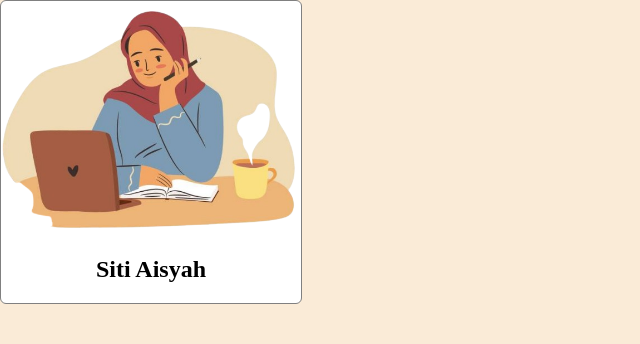
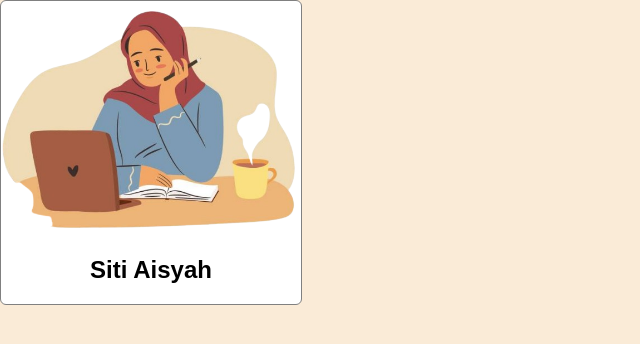
Before and after one commit to sitiaisyah30/tugastigakakas, a plain HTML site: page index.html in a window 1280 px wide. Shown: the whole page, without its empty margins (0-640 px from the left). Drawn offline with Linux system fonts and the light colour scheme.

Commit message:
changed style for selector body to make the layout prettier, and changed font to Arial

```diff
--- a/style.css
+++ b/style.css
@@ -1,8 +1,10 @@
 body {
     width: 100%;
+    height: 100%;
     margin: 0px;
     padding: 0px;
     background-color: antiquewhite;
+    font-family: Arial, Helvetica, sans-serif;
 }
 
 
```
